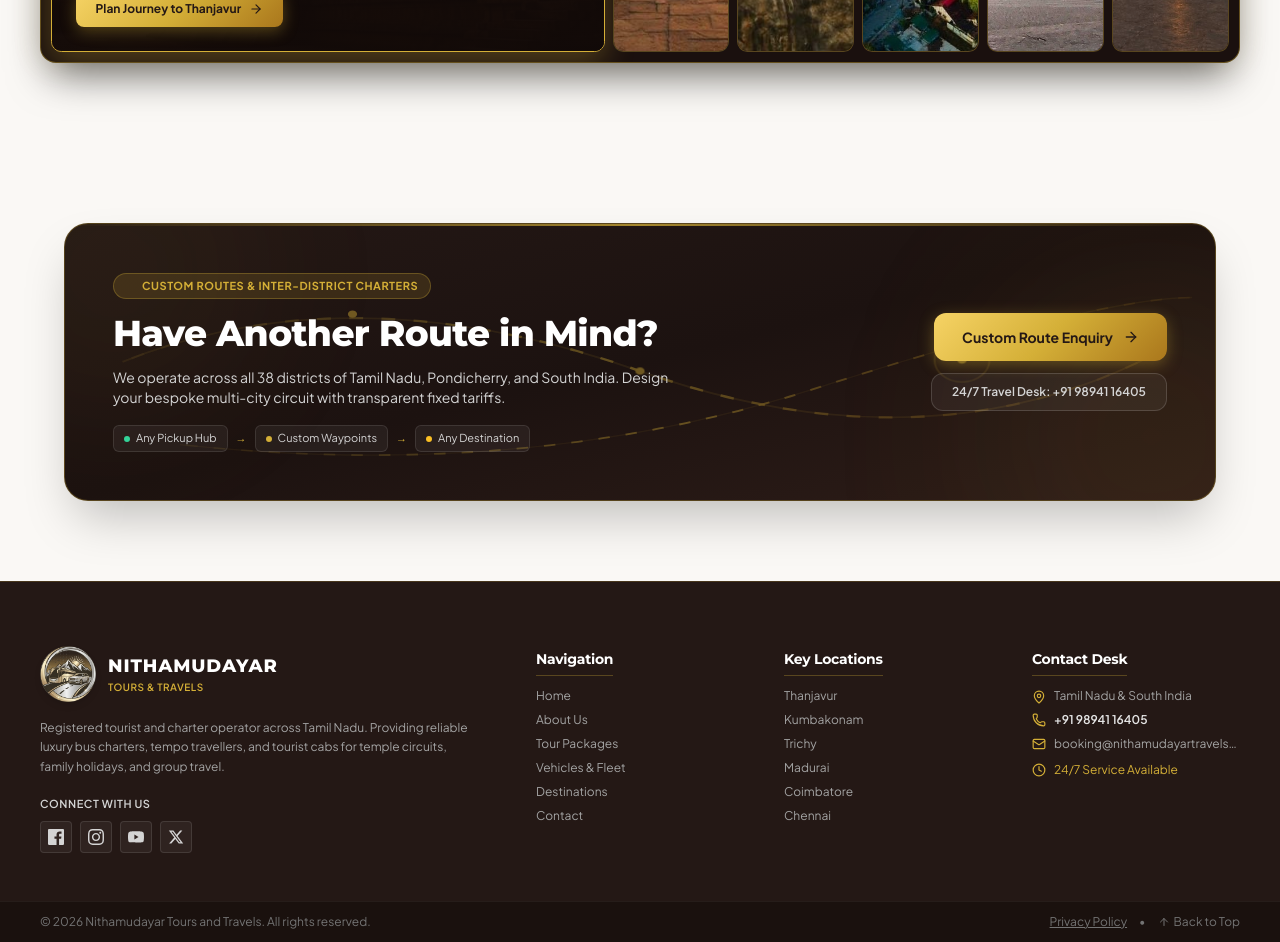
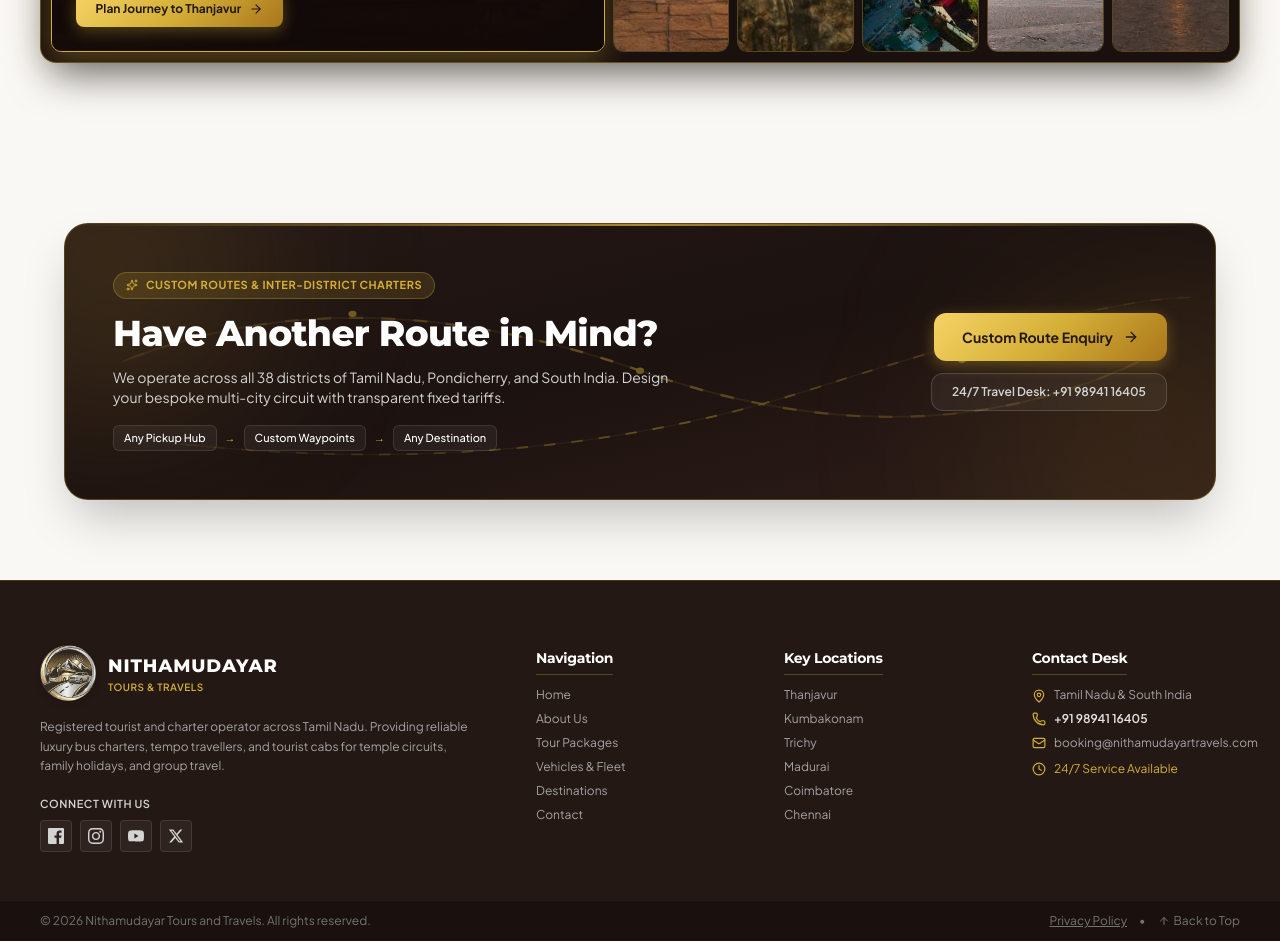
Before and after one commit to Vinodinicti/Nithamudayar-Tours-and-Travels, a React (Vite) app: page /destinations in a window 1280 px wide. Shown: the part 1260-2202 px from the top of the page. Built offline with nearby package versions, Linux system fonts and the light colour scheme.

Commit message:
Remove blinking dots, pulsating radar circles, and colored indicator dots across all pages

```diff
--- a/src/components/AboutHero.jsx
+++ b/src/components/AboutHero.jsx
@@ -8,7 +8,7 @@ export default function AboutHero({ onOpenBooking }) {
       id="about-hero"
       className="relative w-full pt-28 sm:pt-36 pb-14 sm:pb-20 bg-[#352016] text-white overflow-hidden bg-cover bg-[position:65%_center] sm:bg-right lg:bg-center bg-no-repeat min-h-[460px] sm:min-h-[520px] flex items-center"
       style={{
-        backgroundImage: `url('/hero-bg-full.png')`,
+        backgroundImage: `url('/images/backgrounds/about-fleet-hero.png')`,
       }}
     >
       {/* Soft gradient blend so typography is ultra-crisp and legible on mobile and desktop */}
--- a/src/components/ContactHero.jsx
+++ b/src/components/ContactHero.jsx
@@ -14,7 +14,7 @@ export default function ContactHero({ onOpenBooking }) {
       id="contact-hero"
       className="relative w-full pt-28 sm:pt-36 pb-14 sm:pb-20 bg-[#352016] text-white overflow-hidden bg-cover bg-[position:65%_center] sm:bg-right lg:bg-center bg-no-repeat min-h-[460px] sm:min-h-[520px] flex items-center"
       style={{
-        backgroundImage: `url('/hero-bg-full.png')`,
+        backgroundImage: `url('/images/backgrounds/contact-hero.png')`,
       }}
     >
       {/* Soft gradient blend so typography is ultra-crisp and legible on mobile and desktop */}
--- a/src/components/DestinationsHero.jsx
+++ b/src/components/DestinationsHero.jsx
@@ -14,7 +14,7 @@ export default function DestinationsHero({ onOpenBooking }) {
       id="destinations-hero"
       className="relative w-full pt-28 sm:pt-36 pb-14 sm:pb-20 bg-[#352016] text-white overflow-hidden bg-cover bg-[position:65%_center] sm:bg-right lg:bg-center bg-no-repeat min-h-[460px] sm:min-h-[520px] flex items-center"
       style={{
-        backgroundImage: `url('/hero-bg-full.png')`,
+        backgroundImage: `url('/images/backgrounds/destinations-hero-landscape.jpg')`,
       }}
     >
       {/* Soft gradient blend so typography is ultra-crisp and legible on mobile and desktop */}
--- a/src/components/DestinationsSection.jsx
+++ b/src/components/DestinationsSection.jsx
@@ -90,7 +90,7 @@ export default function DestinationsSection({ onSelectCity }) {
                   {dest.city}
                 </h3>
 
-                <p className="text-xs text-neutral-300 line-clamp-1">
+                <p className="text-xs text-neutral-300 leading-relaxed">
                   {dest.attractions.join(' • ')}
                 </p>
 
--- a/src/components/FleetHero.jsx
+++ b/src/components/FleetHero.jsx
@@ -14,7 +14,7 @@ export default function FleetHero({ onOpenBooking }) {
       id="fleet-hero"
       className="relative w-full pt-28 sm:pt-36 pb-14 sm:pb-20 bg-[#352016] text-white overflow-hidden bg-cover bg-[position:65%_center] sm:bg-right lg:bg-center bg-no-repeat min-h-[460px] sm:min-h-[520px] flex items-center"
       style={{
-        backgroundImage: `url('/hero-bg-full.png')`,
+        backgroundImage: `url('/images/backgrounds/fleet-hero-landscape.jpg')`,
       }}
     >
       {/* Soft gradient blend so typography is ultra-crisp and legible on mobile and desktop */}
--- a/src/components/Footer.jsx
+++ b/src/components/Footer.jsx
@@ -169,7 +169,7 @@ export default function Footer({ onOpenPrivacyPolicy, onOpenBooking }) {
               </div>
               <div className="flex items-center gap-2">
                 <Mail className="w-3.5 h-3.5 text-brand-gold shrink-0" />
-                <a href="mailto:booking@nithamudayartravels.com" className="hover:text-white transition-colors truncate">
+                <a href="mailto:booking@nithamudayartravels.com" className="hover:text-white transition-colors">
                   booking@nithamudayartravels.com
                 </a>
               </div>
--- a/src/components/PackagesHero.jsx
+++ b/src/components/PackagesHero.jsx
@@ -8,7 +8,7 @@ export default function PackagesHero({ onOpenBooking }) {
       id="packages-hero"
       className="relative w-full pt-28 sm:pt-36 pb-14 sm:pb-20 bg-[#352016] text-white overflow-hidden bg-cover bg-[position:65%_center] sm:bg-right lg:bg-center bg-no-repeat min-h-[460px] sm:min-h-[520px] flex items-center"
       style={{
-        backgroundImage: `url('/hero-bg-full.png')`,
+        backgroundImage: `url('/images/backgrounds/packages-hero-landscape.jpg')`,
       }}
     >
       {/* Soft gradient blend so typography is ultra-crisp and legible on mobile and desktop */}
--- a/src/pages/DestinationsPage.jsx
+++ b/src/pages/DestinationsPage.jsx
@@ -220,7 +220,7 @@ export default function DestinationsPage({ onOpenBooking }) {
                           {dest.subtitle}
                         </p>
 
-                        <p className="text-xs text-neutral-300 leading-relaxed mt-2.5 line-clamp-3 sm:line-clamp-4">
+                        <p className="text-xs text-neutral-300 leading-relaxed mt-2.5">
                           {dest.description}
                         </p>
 
@@ -232,8 +232,8 @@ export default function DestinationsPage({ onOpenBooking }) {
                           <div className="grid grid-cols-1 sm:grid-cols-2 gap-2 text-xs text-neutral-200">
                             {dest.attractions.map((att, i) => (
                               <div key={i} className="flex items-center gap-1.5">
-                                <span className="w-1.5 h-1.5 rounded-full bg-brand-gold shrink-0"></span>
-                                <span className="truncate">{att}</span>
+                                <span className="text-brand-gold font-bold text-xs select-none">›</span>
+                                <span>{att}</span>
                               </div>
                             ))}
                           </div>
@@ -289,7 +289,7 @@ export default function DestinationsPage({ onOpenBooking }) {
                       <div className="absolute inset-0 bg-gradient-to-t from-black/75 via-transparent to-black/25 pointer-events-none"></div>
 
                       {/* Category Tag Top Left */}
-                      <div className="absolute top-2 left-2 sm:top-3 sm:left-3 bg-[#241815]/90 backdrop-blur-md text-brand-gold text-[8px] sm:text-[11px] font-bold px-2 sm:px-3 py-0.5 sm:py-1 rounded-full border border-brand-gold/30 shadow-sm line-clamp-1 max-w-[85px] sm:max-w-none">
+                      <div className="absolute top-2 left-2 sm:top-3 sm:left-3 bg-[#241815]/90 backdrop-blur-md text-brand-gold text-[8px] sm:text-[11px] font-bold px-2 sm:px-3 py-0.5 sm:py-1 rounded-full border border-brand-gold/30 shadow-sm">
                         {dest.tag}
                       </div>
 
@@ -298,7 +298,7 @@ export default function DestinationsPage({ onOpenBooking }) {
                         <h3 className="text-base sm:text-xl font-extrabold font-heading text-white drop-shadow-md">
                           {dest.city}
                         </h3>
-                        <p className="text-[10px] sm:text-[11px] font-medium text-brand-gold truncate">
+                        <p className="text-[10px] sm:text-[11px] font-medium text-brand-gold">
                           {dest.subtitle}
                         </p>
                       </div>
@@ -306,7 +306,7 @@ export default function DestinationsPage({ onOpenBooking }) {
 
                     {/* Content Section */}
                     <div className="p-3 sm:p-5 space-y-2 sm:space-y-3.5">
-                      <p className="text-[11px] sm:text-xs text-neutral-600 leading-snug sm:leading-relaxed line-clamp-2">
+                      <p className="text-[11px] sm:text-xs text-neutral-600 leading-snug sm:leading-relaxed">
                         {dest.description}
                       </p>
 
@@ -319,7 +319,7 @@ export default function DestinationsPage({ onOpenBooking }) {
                           {dest.attractions.slice(0, 2).map((att, idx) => (
                             <span
                               key={idx}
-                              className="text-[9px] sm:text-[11px] bg-neutral-100/90 text-neutral-700 px-1.5 sm:px-2.5 py-0.5 rounded-md border border-neutral-200/80 truncate max-w-full"
+                              className="text-[9px] sm:text-[11px] bg-neutral-100/90 text-neutral-700 px-1.5 sm:px-2.5 py-0.5 rounded-md border border-neutral-200/80"
                             >
                               {att.split('(')[0].trim()}
                             </span>
@@ -328,11 +328,11 @@ export default function DestinationsPage({ onOpenBooking }) {
                       </div>
 
                       {/* Season & Fleet Summary */}
-                      <div className="pt-1.5 sm:pt-2 border-t border-neutral-100 flex items-center justify-between text-[10px] sm:text-[11px] text-neutral-500 gap-1.5 sm:gap-2">
-                        <span className="truncate">
+                      <div className="pt-1.5 sm:pt-2 border-t border-neutral-100 flex flex-wrap items-center justify-between text-[10px] sm:text-[11px] text-neutral-500 gap-1.5 sm:gap-2">
+                        <span>
                           <strong className="text-neutral-700 font-semibold">Season:</strong> {dest.bestTime}
                         </span>
-                        <span className="truncate">
+                        <span>
                           <strong className="text-neutral-700 font-semibold">Fleet:</strong> {dest.recommendedVehicle.split(',')[0].trim()}
                         </span>
                       </div>
@@ -363,8 +363,8 @@ export default function DestinationsPage({ onOpenBooking }) {
           <div className="relative rounded-2xl sm:rounded-3xl bg-gradient-to-br from-[#241815] via-[#1c1210] to-[#2e1d18] border border-brand-gold/30 p-5 sm:p-12 overflow-hidden shadow-2xl group hover:border-brand-gold/60 transition-all duration-500">
 
             {/* 1. Ambient Golden Radial Glows */}
-            <div className="absolute -top-24 -left-24 w-72 h-72 bg-brand-gold/15 rounded-full blur-[90px] pointer-events-none animate-pulse-glow"></div>
-            <div className="absolute -bottom-24 -right-24 w-80 h-80 bg-brand-gold/10 rounded-full blur-[100px] pointer-events-none animate-pulse-glow" style={{ animationDelay: '1.5s' }}></div>
+            <div className="absolute -top-24 -left-24 w-72 h-72 bg-brand-gold/15 rounded-full blur-[90px] pointer-events-none"></div>
+            <div className="absolute -bottom-24 -right-24 w-80 h-80 bg-brand-gold/10 rounded-full blur-[100px] pointer-events-none"></div>
 
             {/* 2. Animated SVG Golden Route Network Graphic in the background */}
             <div className="absolute inset-0 pointer-events-none overflow-hidden opacity-35 sm:opacity-45">
@@ -385,15 +385,10 @@ export default function DestinationsPage({ onOpenBooking }) {
                 <path d="M 100,240 Q 400,280 650,180 T 980,80" fill="none" stroke="rgba(212,175,55,0.15)" strokeWidth="1.5" />
                 <path d="M 100,240 Q 400,280 650,180 T 980,80" fill="none" stroke="url(#routeGradient)" strokeWidth="2" strokeDasharray="10 14" className="animate-route-flow" style={{ animationDuration: '3.5s' }} />
 
-                {/* Waypoint Nodes with expanding radar rings */}
-                <circle cx="250" cy="98" r="4" fill="#D4AF37" />
-                <circle cx="250" cy="98" r="14" fill="none" stroke="#D4AF37" strokeWidth="1" className="animate-ping" style={{ transformOrigin: '250px 98px', animationDuration: '3s' }} />
-
-                <circle cx="500" cy="160" r="4" fill="#D4AF37" />
-                <circle cx="500" cy="160" r="16" fill="none" stroke="#D4AF37" strokeWidth="1" className="animate-ping" style={{ transformOrigin: '500px 160px', animationDuration: '2.5s', animationDelay: '1s' }} />
-
-                <circle cx="780" cy="148" r="4" fill="#D4AF37" />
-                <circle cx="780" cy="148" r="14" fill="none" stroke="#D4AF37" strokeWidth="1" className="animate-ping" style={{ transformOrigin: '780px 148px', animationDuration: '3.2s', animationDelay: '1.8s' }} />
+                {/* Clean Static Waypoint Nodes (Zero Blinking) */}
+                <circle cx="250" cy="98" r="3.5" fill="#D4AF37" />
+                <circle cx="500" cy="160" r="3.5" fill="#D4AF37" />
+                <circle cx="780" cy="148" r="3.5" fill="#D4AF37" />
               </svg>
             </div>
 
@@ -404,9 +399,9 @@ export default function DestinationsPage({ onOpenBooking }) {
             <div className="relative z-10 flex flex-col lg:flex-row lg:items-center justify-between gap-8">
 
               <div className="space-y-3.5 max-w-2xl">
-                {/* Status Pill with Pulsing Dot */}
+                {/* Status Pill with Static Icon */}
                 <div className="inline-flex items-center gap-2 px-3 py-1 rounded-full bg-brand-gold/15 border border-brand-gold/30 text-brand-gold text-[11px] font-bold tracking-wider uppercase">
-                  <span className="w-2 h-2 rounded-full bg-brand-gold animate-ping"></span>
+                  <Sparkles className="w-3 h-3 text-brand-gold" />
                   <span>Custom Routes & Inter-District Charters</span>
                 </div>
 
@@ -418,21 +413,18 @@ export default function DestinationsPage({ onOpenBooking }) {
                   We operate across all 38 districts of Tamil Nadu, Pondicherry, and South India. Design your bespoke multi-city circuit with transparent fixed tariffs.
                 </p>
 
-                {/* Animated Waypoint Route Highlights */}
-                <div className="flex flex-wrap items-center gap-2 pt-1 text-[11px] text-neutral-300">
-                  <span className="inline-flex items-center gap-1.5 px-2.5 py-1 rounded-md bg-white/5 border border-white/10">
-                    <span className="w-1.5 h-1.5 rounded-full bg-emerald-400"></span>
-                    <span>Any Pickup Hub</span>
+                {/* Waypoint Route Highlights without colored dots */}
+                <div className="flex flex-wrap items-center gap-2 pt-1 text-[11px] font-medium text-neutral-300">
+                  <span className="px-2.5 py-1 rounded-md bg-white/5 border border-white/10 text-white">
+                    Any Pickup Hub
                   </span>
                   <span className="text-brand-gold font-bold">→</span>
-                  <span className="inline-flex items-center gap-1.5 px-2.5 py-1 rounded-md bg-white/5 border border-white/10">
-                    <span className="w-1.5 h-1.5 rounded-full bg-brand-gold"></span>
-                    <span>Custom Waypoints</span>
+                  <span className="px-2.5 py-1 rounded-md bg-white/5 border border-white/10 text-white">
+                    Custom Waypoints
                   </span>
                   <span className="text-brand-gold font-bold">→</span>
-                  <span className="inline-flex items-center gap-1.5 px-2.5 py-1 rounded-md bg-white/5 border border-white/10">
-                    <span className="w-1.5 h-1.5 rounded-full bg-amber-400"></span>
-                    <span>Any Destination</span>
+                  <span className="px-2.5 py-1 rounded-md bg-white/5 border border-white/10 text-white">
+                    Any Destination
                   </span>
                 </div>
               </div>
--- a/src/pages/HomePage.jsx
+++ b/src/pages/HomePage.jsx
@@ -163,7 +163,7 @@ export default function HomePage({ onOpenBooking }) {
                 />
                 <div className="absolute inset-0 bg-gradient-to-t from-black/90 via-black/40 to-transparent"></div>
                 <div className="absolute bottom-0 left-0 right-0 p-3 sm:p-5 text-white">
-                  <span className="text-[9px] sm:text-[11px] font-semibold text-brand-gold uppercase tracking-wider block mb-0.5 line-clamp-1">
+                  <span className="text-[9px] sm:text-[11px] font-semibold text-brand-gold uppercase tracking-wider block mb-0.5">
                     {d.tag}
                   </span>
                   <h3 className="text-base sm:text-2xl font-bold font-heading group-hover:text-gold-shine transition-colors">
@@ -232,7 +232,7 @@ export default function HomePage({ onOpenBooking }) {
                     />
 
                     {/* Category Pill Tag */}
-                    <div className="absolute top-2 left-2 z-20 bg-black/85 backdrop-blur-md px-1.5 sm:px-2.5 py-0.5 rounded text-[8px] sm:text-[10px] font-bold text-brand-gold border border-brand-gold/30 line-clamp-1 max-w-[85px] sm:max-w-none">
+                    <div className="absolute top-2 left-2 z-20 bg-black/85 backdrop-blur-md px-1.5 sm:px-2.5 py-0.5 rounded text-[8px] sm:text-[10px] font-bold text-brand-gold border border-brand-gold/30">
                       {veh.category}
                     </div>
 
@@ -244,10 +244,10 @@ export default function HomePage({ onOpenBooking }) {
 
                   {/* Card Content */}
                   <div className="p-3 sm:p-5 space-y-1 sm:space-y-2">
-                    <h3 className="text-xs sm:text-base font-bold font-heading text-white group-hover:text-brand-gold transition-colors line-clamp-1">
+                    <h3 className="text-xs sm:text-base font-bold font-heading text-white group-hover:text-brand-gold transition-colors">
                       {veh.name}
                     </h3>
-                    <p className="text-[10px] sm:text-xs text-neutral-400 leading-snug sm:leading-relaxed line-clamp-2">
+                    <p className="text-[10px] sm:text-xs text-neutral-400 leading-snug sm:leading-relaxed">
                       {veh.desc}
                     </p>
                   </div>
```
Also changed, not shown: src/pages/ContactPage.jsx (+10 -10 lines), src/pages/FleetPage.jsx (+7 -7 lines), src/pages/PackagesPage.jsx (+6 -6 lines).
